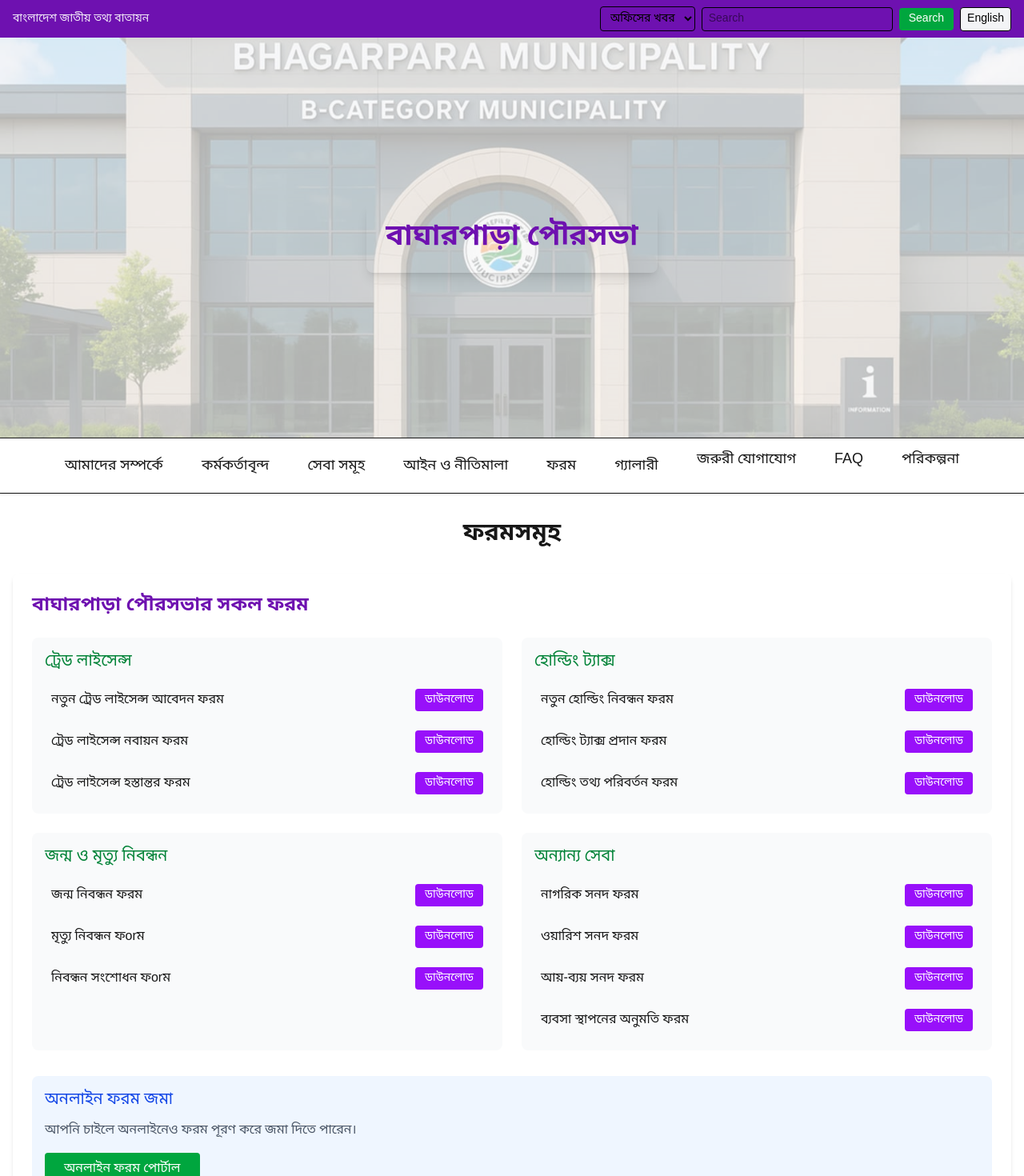
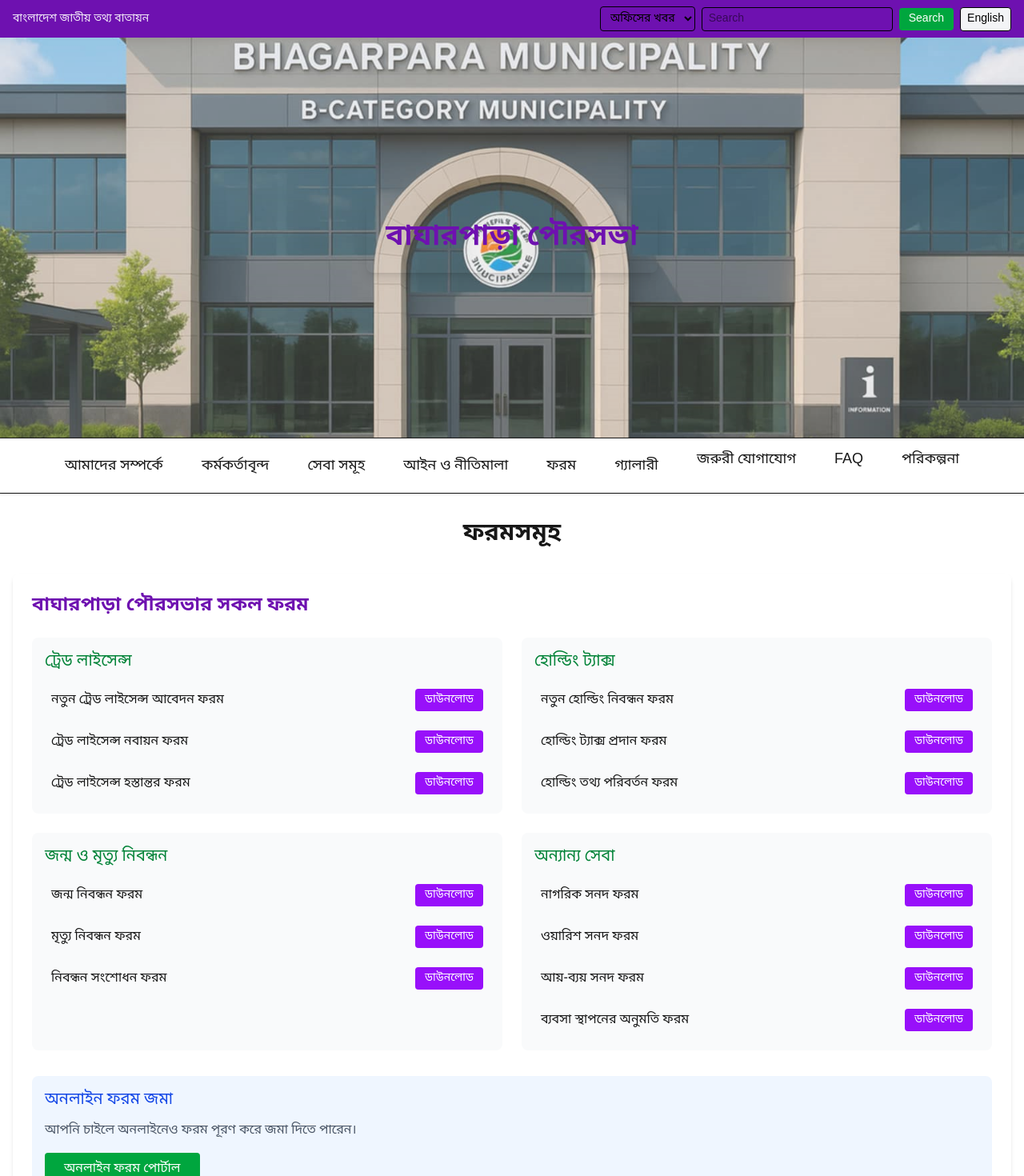
Before and after one commit to farhad-jadir/Bagherpara-Municiapality, a Next.js app: page /forms/all-forms in a window 1280 px wide. Shown: the top 1470 px of the page at 80% size. Built offline with nearby package versions, Linux system fonts and the light colour scheme.

Commit message:
form correction

```diff
--- a/src/app/forms/all-forms/page.tsx
+++ b/src/app/forms/all-forms/page.tsx
@@ -21,8 +21,8 @@ export default function AllForms() {
       category: "জন্ম ও মৃত্যু নিবন্ধন",
       items: [
         "জন্ম নিবন্ধন ফরম",
-        "মৃত্যু নিবন্ধন ফorম",
-        "নিবন্ধন সংশোধন ফorম"
+        "মৃত্যু নিবন্ধন ফরম",
+        "নিবন্ধন সংশোধন ফরম"
       ]
     },
     {
--- a/src/components/Navbar.tsx
+++ b/src/components/Navbar.tsx
@@ -83,7 +83,7 @@ export default function Navbar() {
 
       {/* 🔹 Logo + Title */}
       <div className="flex items-center justify-center py-10 bg-white relative min-h-[250px] md:min-h-[500px]">
-        <div className="absolute inset-0 opacity-30">
+        <div className="absolute inset-0 opacity-80">
           <img
             src="/logo.png"
             alt="Background Logo"
```
